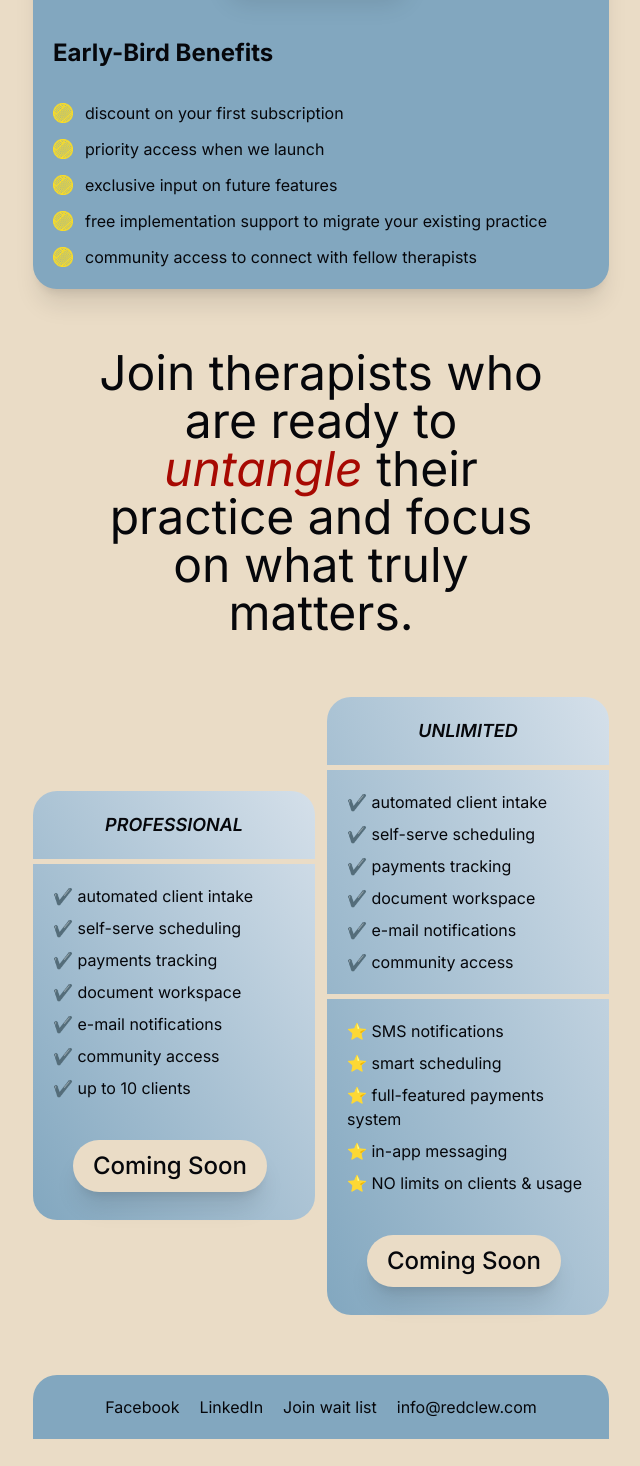
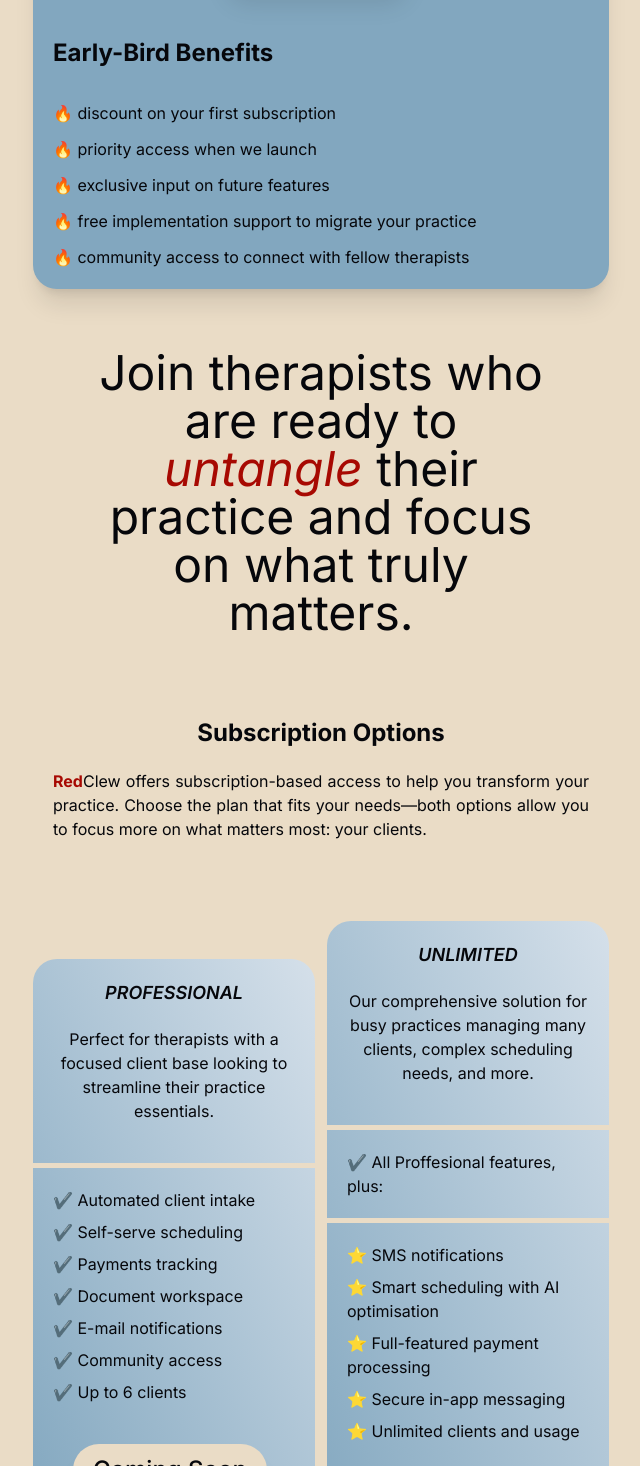
Before and after one commit to JakubStiburek/redclew-landing-page, a website built with Vite: page index.html in a window 1280 px wide. Shown: the part 2091-3557 px from the top of the page, without its empty margins (319-959 px from the left). Before the commit the page ends 3530 px from the top, so only its background shows below. Built offline with nearby package versions, Linux system fonts and the light colour scheme.

Commit message:
subscriptions

```diff
--- a/index.html
+++ b/index.html
@@ -137,26 +137,19 @@
           <h2 class="text-2xl font-bold">Early-Bird Benefits</h2>
           <ul>
             <li class="flex items-center justify-start gap-3 my-3">
-              <img src="./rc_logo_transparent_yellow.png" class="w-5" />
-              <p>discount on your first subscription</p>
+              🔥 discount on your first subscription
             </li>
             <li class="flex items-center justify-start gap-3 my-3">
-              <img src="./rc_logo_transparent_yellow.png" class="w-5" />
-              <p>priority access when we launch</p>
+              🔥 priority access when we launch
             </li>
             <li class="flex items-center justify-start gap-3 my-3">
-              <img src="./rc_logo_transparent_yellow.png" class="w-5" />
-              <p>exclusive input on future features</p>
+              🔥 exclusive input on future features
             </li>
             <li class="flex items-center justify-start gap-3 my-3">
-              <img src="./rc_logo_transparent_yellow.png" class="w-5" />
-              <p>
-                free implementation support to migrate your existing practice
-              </p>
+              🔥 free implementation support to migrate your practice
             </li>
             <li class="flex items-center justify-start gap-3 mt-3">
-              <img src="./rc_logo_transparent_yellow.png" class="w-5" />
-              <p>community access to connect with fellow therapists</p>
+              🔥 community access to connect with fellow therapists
             </li>
           </ul>
         </div>
@@ -165,6 +158,15 @@
             Join therapists who are ready to
             <i class="text-rc-red">untangle</i> their practice and focus on what
             truly matters.
+          </p>
+        </div>
+        <div class="w-full flex items-center justify-center flex-col gap-5 p-5">
+          <h2 class="text-2xl font-bold">Subscription Options</h2>
+          <p class="text-justify">
+            <span class="text-rc-red font-bold">Red</span>Clew offers
+            subscription-based access to help you transform your practice.
+            Choose the plan that fits your needs—both options allow you to focus
+            more on what matters most: your clients.
           </p>
         </div>
         <div
@@ -177,15 +179,19 @@
               class="w-full flex flex-col items-center justify-center border-b-5 border-rc-beige py-5"
             >
               <h3 class="text-lg font-semibold"><i>PROFESSIONAL</i></h3>
+              <p class="p-5 text-center">
+                Perfect for therapists with a focused client base looking to
+                streamline their practice essentials.
+              </p>
             </div>
             <ul class="flex flex-col gap-2 p-5">
-              <li>✔️ automated client intake</li>
-              <li>✔️ self-serve scheduling</li>
-              <li>✔️ payments tracking</li>
-              <li>✔️ document workspace</li>
-              <li>✔️ e-mail notifications</li>
-              <li>✔️ community access</li>
-              <li>✔️ up to 10 clients</li>
+              <li>✔️ Automated client intake</li>
+              <li>✔️ Self-serve scheduling</li>
+              <li>✔️ Payments tracking</li>
+              <li>✔️ Document workspace</li>
+              <li>✔️ E-mail notifications</li>
+              <li>✔️ Community access</li>
+              <li>✔️ Up to 6 clients</li>
             </ul>
             <div class="w-full flex flex-col items-center justify-center my-5">
               <a
@@ -203,22 +209,21 @@
               class="w-full flex flex-col items-center justify-center border-b-5 border-rc-beige py-5"
             >
               <h3 class="text-lg font-semibold"><i>UNLIMITED</i></h3>
+              <p class="p-5 text-center">
+                Our comprehensive solution for busy practices managing many
+                clients, complex scheduling needs, and more.
+              </p>
             </div>
             <ul class="flex flex-col gap-2 p-5">
-              <li>✔️ automated client intake</li>
-              <li>✔️ self-serve scheduling</li>
-              <li>✔️ payments tracking</li>
-              <li>✔️ document workspace</li>
-              <li>✔️ e-mail notifications</li>
-              <li>✔️ community access</li>
+              <li>✔️ All Proffesional features, plus:</li>
             </ul>
             <div class="border-b-5 border-rc-beige w-full"></div>
             <ul class="flex flex-col gap-2 p-5">
               <li>⭐ SMS notifications</li>
-              <li>⭐ smart scheduling</li>
-              <li>⭐ full-featured payments system</li>
-              <li>⭐ in-app messaging</li>
-              <li>⭐ NO limits on clients & usage</li>
+              <li>⭐ Smart scheduling with AI optimisation</li>
+              <li>⭐ Full-featured payment processing</li>
+              <li>⭐ Secure in-app messaging</li>
+              <li>⭐ Unlimited clients and usage</li>
             </ul>
             <div class="w-full flex flex-col items-center justify-center my-5">
               <a
```
